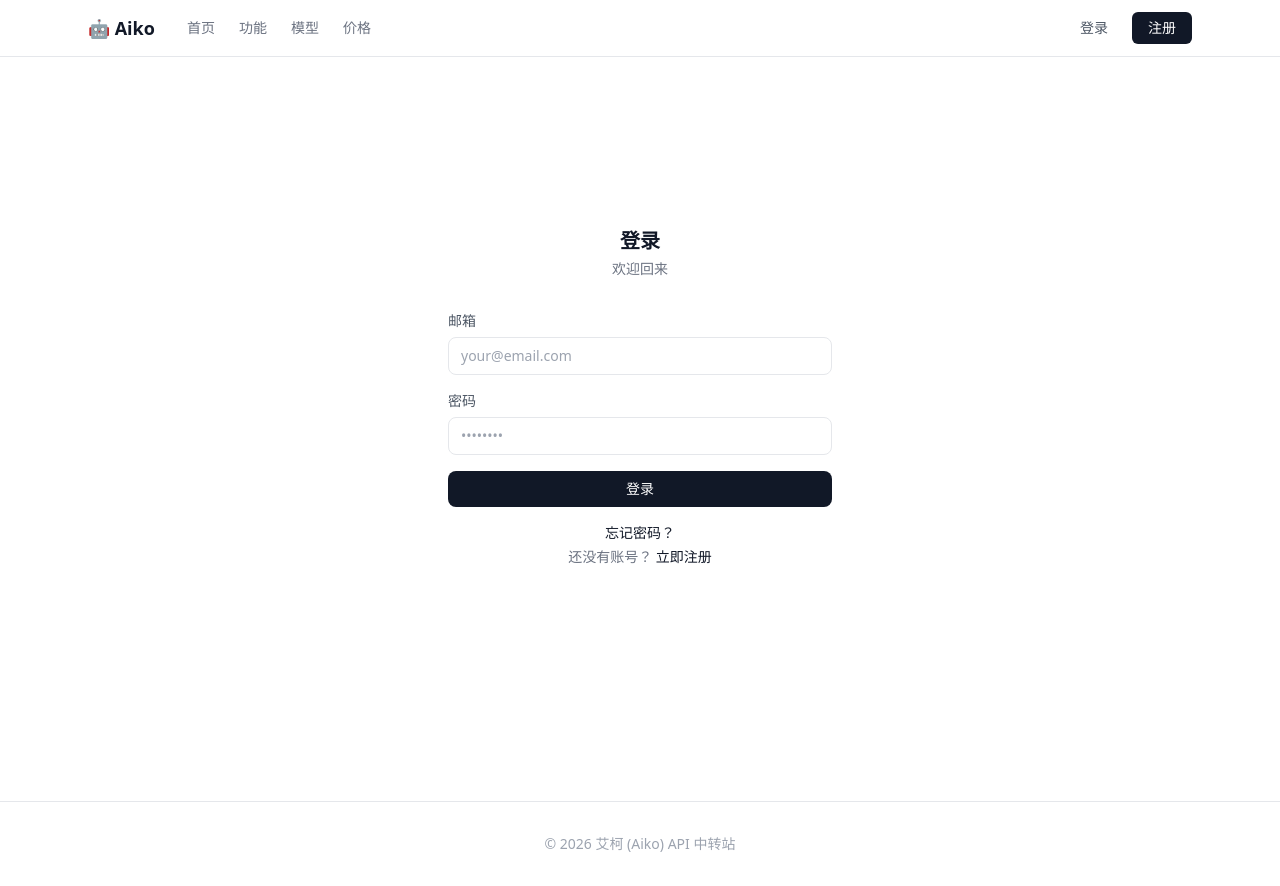
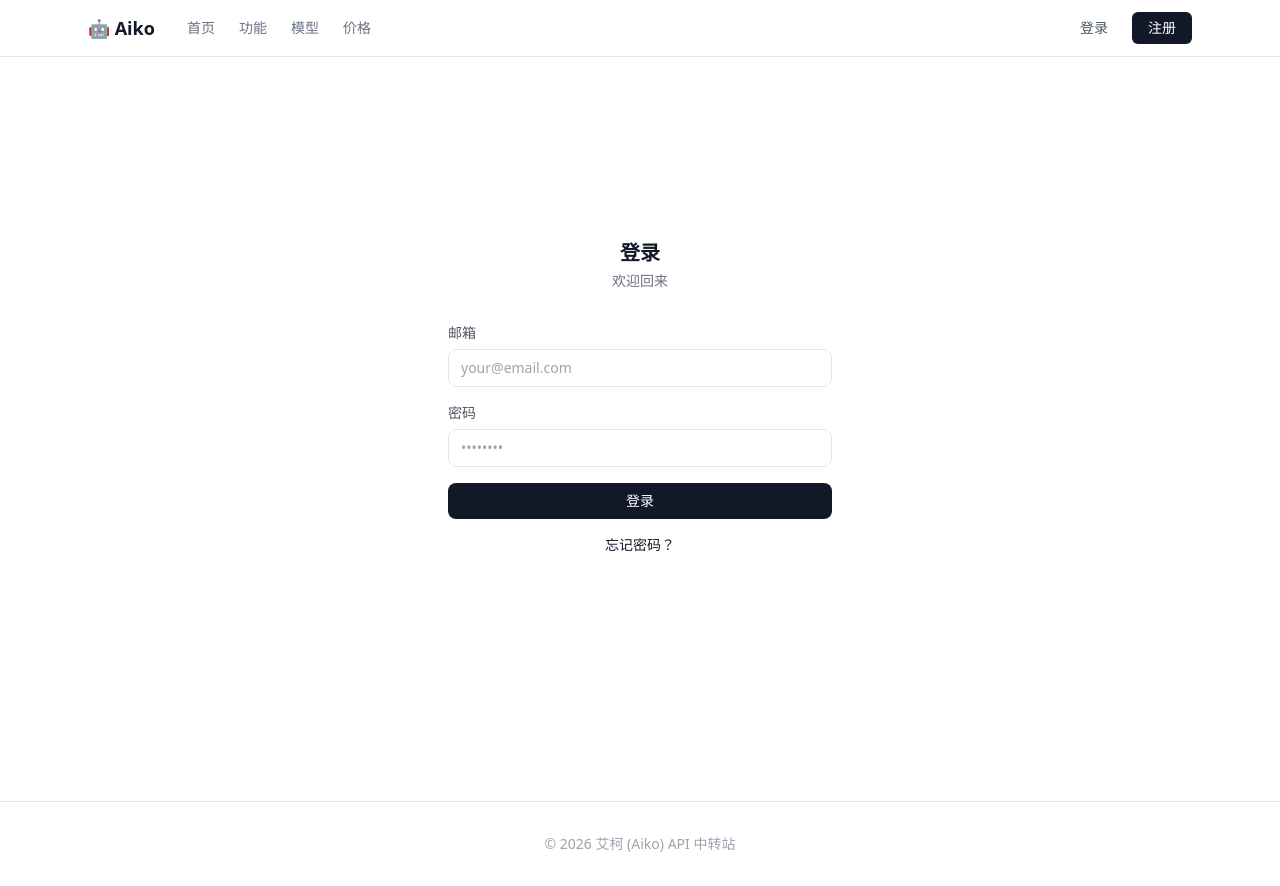
Before and after one commit to P4x1s/Aiko, a Nuxt app in the folder frontend/: page /login in a window 1280 px wide. Built offline with nearby package versions, Linux system fonts and the light colour scheme; no server answers.

Commit message:
fix: move forgot-password link outside form, remove register link

```diff
--- a/frontend/pages/login.vue
+++ b/frontend/pages/login.vue
@@ -40,17 +40,11 @@
         >
           {{ loading ? '登录中...' : '登录' }}
         </button>
+      </form>
 
-        <div class="text-center text-sm text-gray-500 space-y-1">
-          <p>
-            <NuxtLink to="/forgot-password" class="text-gray-900 hover:underline">忘记密码？</NuxtLink>
-          </p>
-          <p>
-            还没有账号？
-            <NuxtLink to="/register" class="text-gray-900 hover:underline">立即注册</NuxtLink>
-          </p>
-        </div>
-      </form>
+      <p class="text-center text-sm text-gray-500 mt-4">
+        <NuxtLink to="/forgot-password" class="text-gray-900 hover:underline">忘记密码？</NuxtLink>
+      </p>
     </div>
   </div>
 </template>
```
